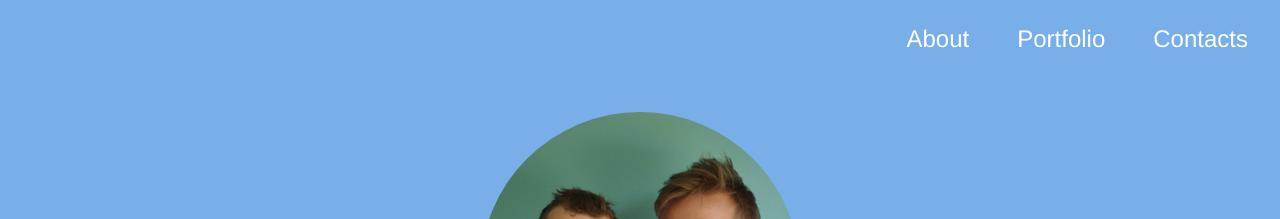
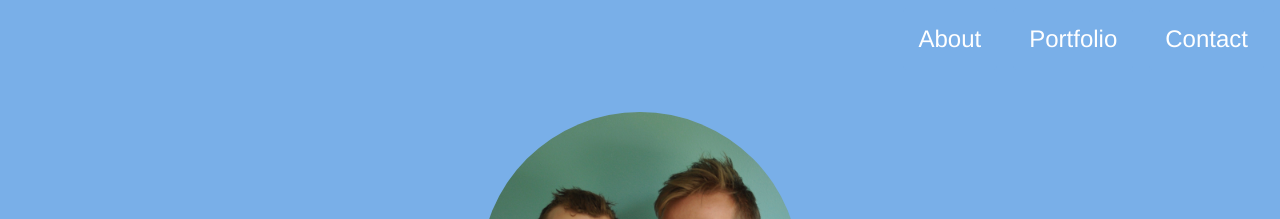
Before and after one commit to martijnvdbrug/onlinegoal.nl, a Jekyll site: the page built from _pages/example_portfolio.md, in a window 1280 px wide and 1368 px high. Shown: the top 219 px of the window. Built offline with Jekyll 4.4.1, drawn with Linux system fonts in a browser that asks for light colours; nearby versions of some CDN libraries.

Commit message:
Minor bugs in example-portfolio page

```diff
--- a/_layouts/example_portfolio.html
+++ b/_layouts/example_portfolio.html
@@ -59,7 +59,7 @@
         <div class="nav-link" data-link=".container-instagram">Portfolio</div>
       </li>
       <li class="nav-item">
-        <div class="nav-link" data-link=".container-contacts">Contacts</div>
+        <div class="nav-link" data-link=".container-contacts">Contact</div>
       </li>
     </ul>
   </div>
@@ -117,17 +117,15 @@
   <div class="container">
     <div class="row">
       <div class="col-md-12">
-        <h1>Contacts</h1>
+        <h1>Contact</h1>
       </div>
-      <div class="col-md-6 col-sm-12 container-contacts-phone">
+      <div class="col-md-6 col-sm-12 container-contacts-phone" style="font-size: 18px;">
         <i class="fa fa-envelope" aria-hidden="true"></i>
-        <a href="mailto:your.name@gmail.com">
           <span class="firstname"></span>@<span class="nospace"></span>.com
-        </a>
       </div>
       <div class="col-md-6 col-sm-12 container-contacts-phone">
         <i class="fa fa-phone" aria-hidden="true"></i>
-        <a href="tel:+31622037928">
+        <a href="tel:+31654303707" style="font-size: 18px;">
           +31 6 54303707
         </a>
       </div>
```
